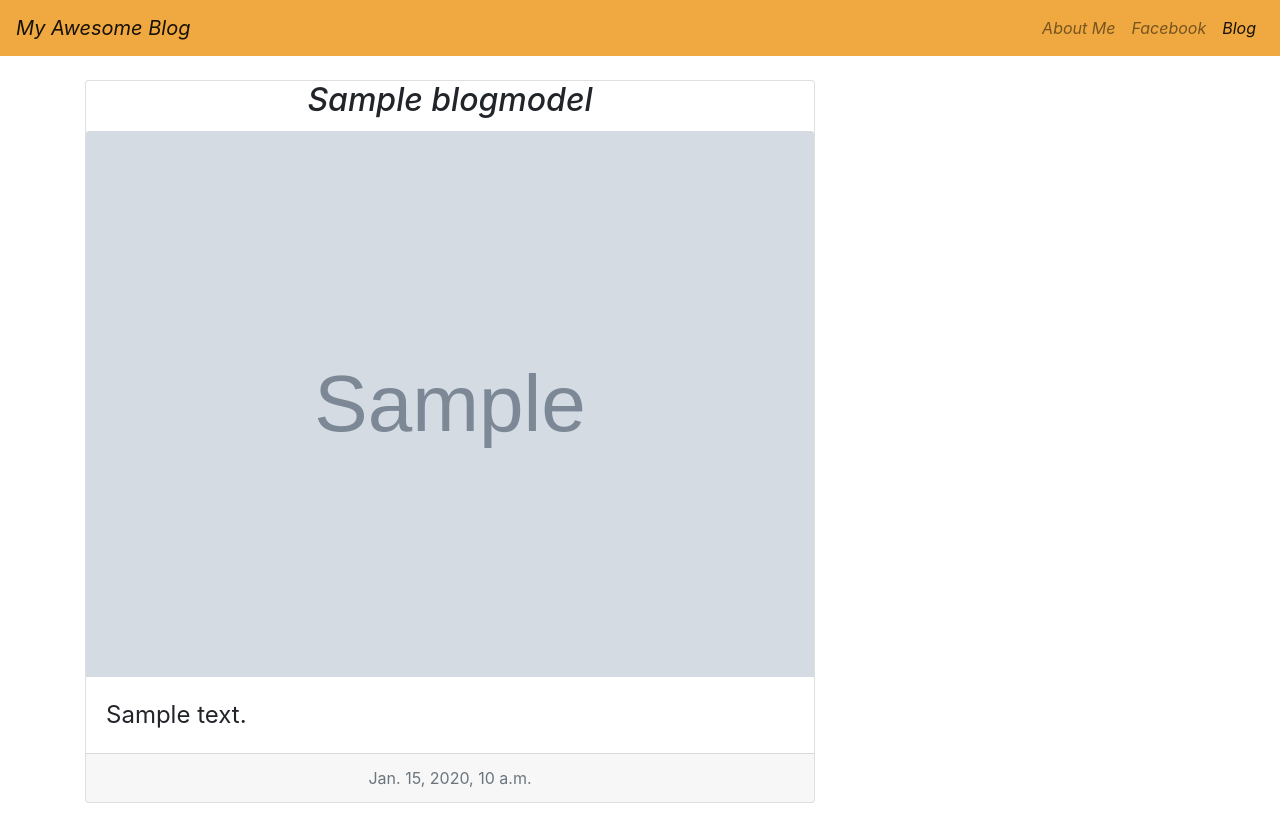
After one commit to SteveJops/myawesomeblog-project, a Django app: page /posts/ in a window 1280 px wide. The commit adds this page. Run offline with Django 3.2, Linux system fonts and the light colour scheme; tables that the repository leaves empty hold one stand-in row (values such as "Sample post"); grey boxes marked "Sample" are stand-in pictures.

Commit message:
added posts page

```diff
--- /dev/null
+++ b/blog/urls.py
@@ -0,0 +1,6 @@
+from django.urls import path
+from . import views
+
+urlpatterns = [
+    path('', views.ShowBlog.as_view(), name="showblog"),
+]
--- a/blog/views.py
+++ b/blog/views.py
@@ -1,3 +1,11 @@
 from django.shortcuts import render
+from django.views.generic.base import View
+from .models import BlogModel
+
+
+class ShowBlog(View):
+    def get(self, request):
+        blog_events = BlogModel.objects
+        return render(request, 'blog/posts.html', {'blog_events': blog_events})
 
 # Create your views here.
--- a/events/views.py
+++ b/events/views.py
@@ -1,9 +1,11 @@
 from django.shortcuts import render
 from django.views import View
+from .models import EventModel
 
 
 class HomeView(View):
     def get(self, request):
-        return render(request, 'events/home.html')
+        events = EventModel.objects
+        return render(request, 'events/home.html', {'events': events})
 
 # Create your views here.
--- a/myawesomeblog/urls.py
+++ b/myawesomeblog/urls.py
@@ -22,4 +22,5 @@ from django.urls import path, include
 urlpatterns = [
     path('admin/', admin.site.urls),
     path('', include('events.urls')),
+    path('posts/', include('blog.urls')),
 ] + static(settings.MEDIA_URL, document_root=settings.MEDIA_ROOT)
--- /dev/null
+++ b/templates/blog/posts.html
@@ -0,0 +1,66 @@
+<!DOCTYPE html>
+<html lang="ru">
+<head>
+    <meta charset="utf-8">
+    <meta name="viewport" content="width=device-width, initial-scale=1, shrink-to-fit=no">
+    <title>Posts</title>
+    <!-- Bootstrap core CSS -->
+    <link rel="stylesheet" href="https://cdn.jsdelivr.net/npm/bootstrap@4.5.3/dist/css/bootstrap.min.css"
+integrity="sha384-TX8t27EcRE3e/ihU7zmQxVncDAy5uIKz4rEkgIXeMed4M0jlfIDPvg6uqKI2xXr2" crossorigin="anonymous">
+
+    <style>
+      .bd-placeholder-img {
+        font-size: 1.125rem;
+        text-anchor: middle;
+        -webkit-user-select: none;
+        -moz-user-select: none;
+        -ms-user-select: none;
+        user-select: none;
+      }
+
+      @media (min-width: 768px) {
+        .bd-placeholder-img-lg {
+          font-size: 3.5rem;
+        }
+      }
+    </style>
+</head>
+<body>
+<header>
+      <nav class="navbar navbar-expand-lg navbar-light font-italic" style="background-color: #efa940;">
+  <a class="navbar-brand" href="#">My Awesome Blog</a>
+  <button class="navbar-toggler" type="button" data-toggle="collapse" data-target="#navbarNavAltMarkup" aria-controls="navbarNavAltMarkup" aria-expanded="false" aria-label="Toggle navigation">
+    <span class="navbar-toggler-icon"></span>
+  </button>
+  <div class="collapse navbar-collapse " id="navbarNavAltMarkup">
+    <div class="navbar-nav ml-auto">
+      <a class="nav-item nav-link " href="#">About Me </a>
+      <a class="nav-item nav-link" href="#">Facebook</a>
+      <a class="nav-item nav-link active" href="#">Blog</a>
+
+    </div>
+  </div>
+</nav>
+</header>
+
+<div class="container pt-4">
+    <div class="row">
+    {% for blog_event in blog_events.all%}
+    <div class="col-8 mb-4">
+          <div class="card w-100" >
+              <h2 class="card-title text-center font-italic">{{blog_event.blog_title}}</h2>
+  <img src="{{blog_event.blog_image.url}}" class="card-img-top" alt="black-panther.jpg">
+  <div class="card-body">
+    <p class="card-text" style="font-size: 24px;">{{blog_event.blog_text}}</p>
+  </div>
+              <div class="card-footer text-muted text-center">
+              {{blog_event.blog_date}}
+  </div>
+</div>
+        </div>
+    {% endfor %}
+        <div class="col"></div>
+        </div>
+        </div>
+</body>
+</html>
```
Also changed, not shown: templates/events/home.html (+2 -6 lines).
